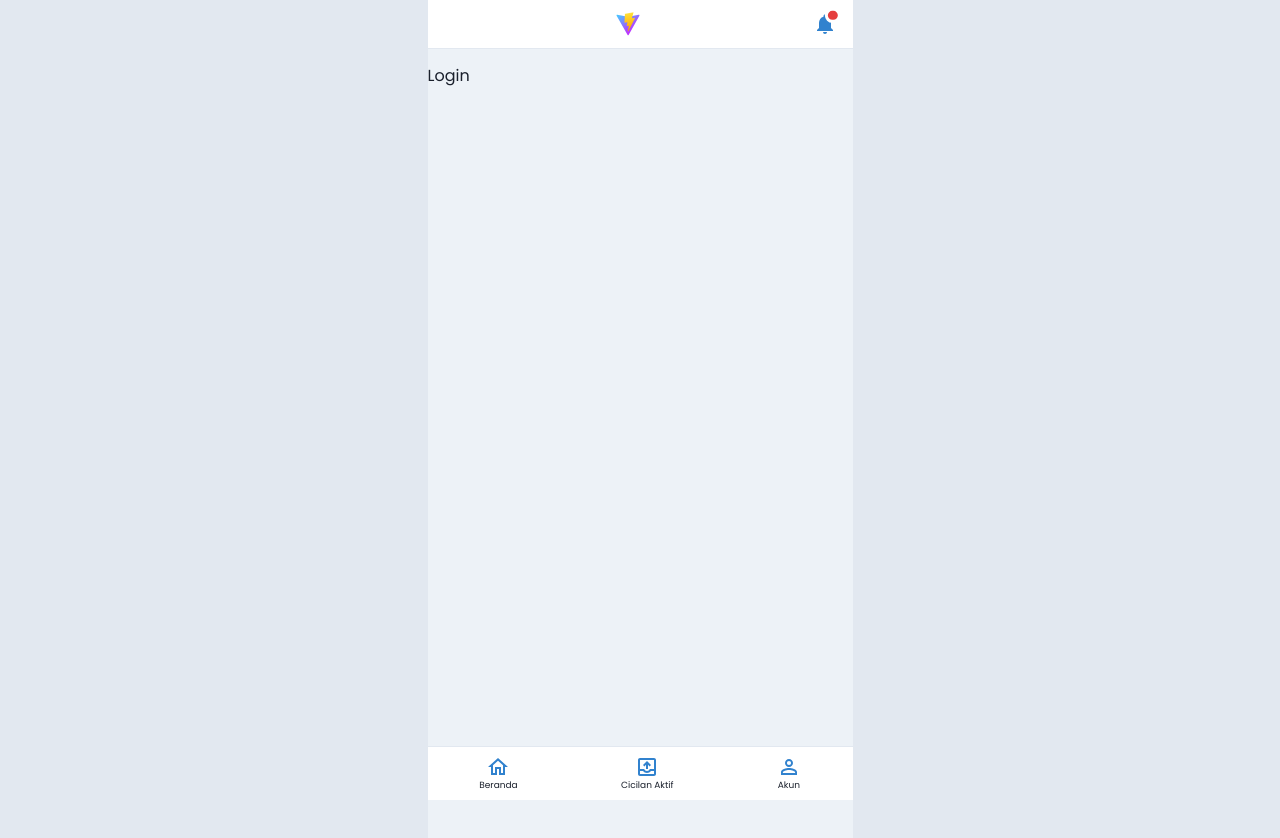
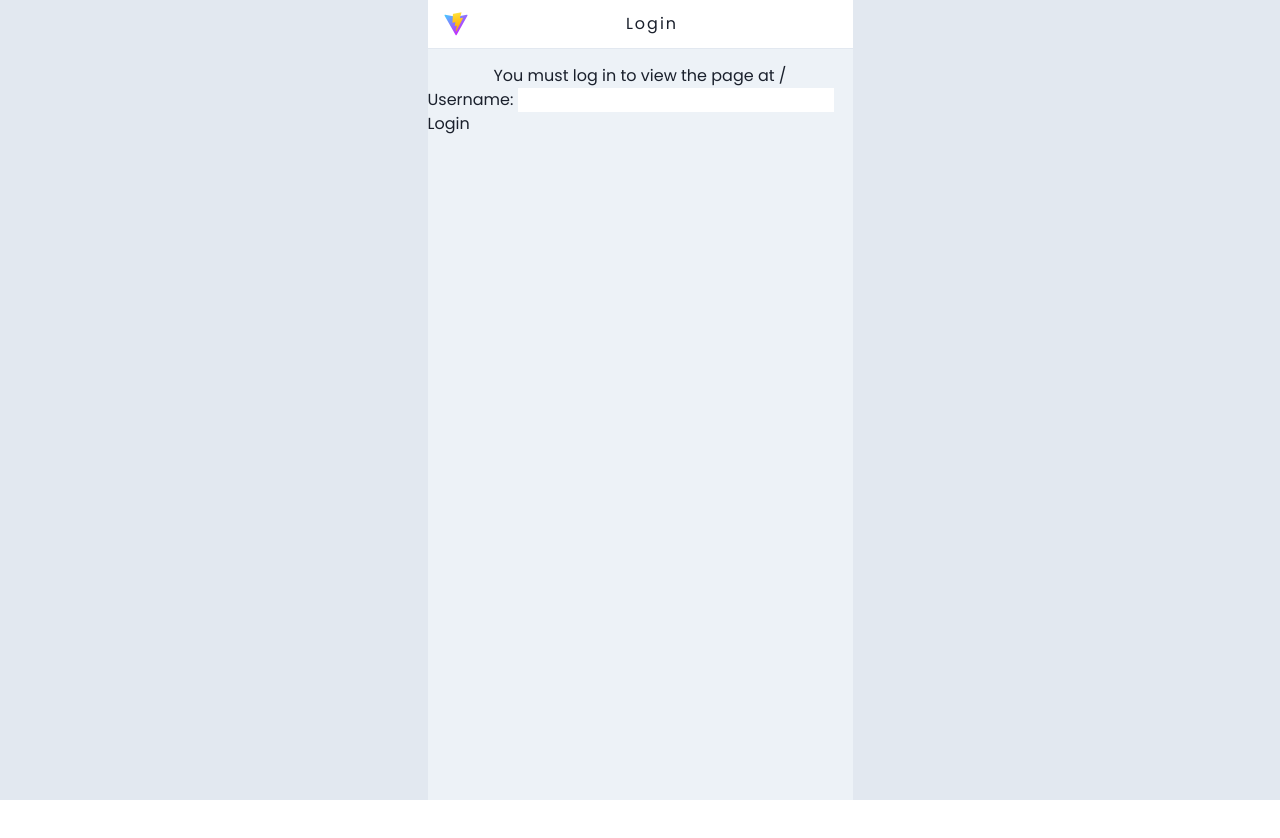
Before and after one commit to Encang-Cutbray/react-vite-app, a React (Vite) app: page /login in a window 1280 px wide. Shown: the top 838 px of the page. After the commit the page ends 800 px from the top, so only its background shows below. Built offline with nearby package versions, Linux system fonts and the light colour scheme.

Commit message:
add authenticat

```diff
--- a/src/App.tsx
+++ b/src/App.tsx
@@ -7,6 +7,7 @@ import AppAnimate from "./components/AppAnimate";
 import { AppFooter, AppHeader, AppLayout } from "./components/layouts";
 
 import MenuContext, { AppMenuType } from "./state/menu-context";
+import AuthWrapper from "./components/AuthWrapper";
 
 function App() {
 	const { menus } = useContext<AppMenuType>(MenuContext);
--- /dev/null
+++ b/src/components/AppLogo/index.tsx
@@ -0,0 +1,24 @@
+import { Image } from "@chakra-ui/react";
+import AppIcon from "../../theme/app-icon";
+
+type AppLogoProps = {
+	onClick?: VoidFunction;
+	src?: string;
+};
+function AppLogo({ onClick, src }: AppLogoProps) {
+
+	let srcLogo = src ? src : AppIcon.AppLogo;
+
+	return (
+		<Image
+			onClick={onClick}
+			w={6}
+			h={6}
+			src={srcLogo}
+			alt="App Logo"
+			cursor="pointer"
+		/>
+	);
+}
+
+export default AppLogo;
--- /dev/null
+++ b/src/components/AuthWrapper/index.tsx
@@ -0,0 +1,20 @@
+import { Navigate, Outlet, useLocation } from "react-router-dom";
+
+import { useAuth } from "../../hooks";
+
+function AuthWrapper() {
+	let auth = useAuth();
+	let location = useLocation();
+
+	if (!auth.user) {
+		// Redirect them to the /login page, but save the current location they were
+		// trying to go to when they were redirected. This allows us to send them
+		// along to that page after they login, which is a nicer user experience
+		// than dropping them off on the home page.
+		return <Navigate to="/login" state={{ from: location }} replace />;
+	}
+
+	return <Outlet />;
+}
+
+export default AuthWrapper;
--- a/src/components/layouts/AppHeader.tsx
+++ b/src/components/layouts/AppHeader.tsx
@@ -2,6 +2,7 @@ import { useContext } from "react";
 import { useNavigate } from "react-router-dom";
 import { Box, Icon, Avatar, AvatarBadge, Image } from "@chakra-ui/react";
 
+import AppLogo from "../AppLogo";
 import AppWrapper from "../AppWrapper";
 
 import AppIcon from "../../theme/app-icon";
@@ -31,13 +32,9 @@ function AppHeader() {
 				>
 					<Box flex={1}>
 						<Box display="flex" justifyContent="center">
-							<Image
+							<AppLogo
 								onClick={() => onClickNav(berandaMenu.url)}
-								w={6}
-								h={6}
 								src={AppIcon.AppLogo}
-								alt="App Logo"
-								cursor="pointer"
 							/>
 						</Box>
 					</Box>
--- a/src/components/layouts/AppHeaderSecondary.tsx
+++ b/src/components/layouts/AppHeaderSecondary.tsx
@@ -1,24 +1,25 @@
+import { ReactNode, useContext } from "react";
+import { useNavigate } from "react-router-dom";
+import { Box, Icon, Avatar, Text, Image } from "@chakra-ui/react";
+
 import AppWrapper from "../AppWrapper";
 
 import AppIcon from "../../theme/app-icon";
 
-import { useNavigate } from "react-router-dom";
-
-import { navTop } from "../../state/menu-context";
-
-import { Box, Icon, Avatar, Text } from "@chakra-ui/react";
+import MenuContext, { AppMenuType } from "../../state/menu-context";
 
 type AppHeaderSecondaryProps = {
 	title?: string;
+	logo?: ReactNode;
 };
 
-function AppHeaderSecondary({ title }: AppHeaderSecondaryProps) {
-	const { 0: berandaMenu } = navTop;
+function AppHeaderSecondary({ title, logo }: AppHeaderSecondaryProps) {
+	const { menus } = useContext<AppMenuType>(MenuContext);
+	const { 0: berandaMenu, ...rest } = menus.top;
 
 	let navigate = useNavigate();
 
 	const onClickNav = (url: string) => {
-		// navigate("-1", { replace: true });
 		navigate(url, { replace: true });
 	};
 
@@ -35,6 +36,9 @@ function AppHeaderSecondary({ title }: AppHeaderSecondaryProps) {
 					px={4}
 				>
 					<Box alignSelf="center">
+						{logo ? (
+							logo
+						) : (
 							<Avatar
 								cursor="pointer"
 								onClick={() => onClickNav(berandaMenu.url)}
@@ -50,9 +54,17 @@ function AppHeaderSecondary({ title }: AppHeaderSecondaryProps) {
 									/>
 								}
 							></Avatar>
+						)}
 					</Box>
 					<Box flex={1}>
-						<Text textAlign="center" textTransform="capitalize" letterSpacing={2} fontSize="md">{title ?? "Title"}</Text>
+						<Text
+							textAlign="center"
+							textTransform="capitalize"
+							letterSpacing={2}
+							fontSize="md"
+						>
+							{title ?? "Title"}
+						</Text>
 					</Box>
 				</Box>
 			</Box>
--- a/src/main.tsx
+++ b/src/main.tsx
@@ -11,6 +11,7 @@ import { MenuProvider } from "./state/menu-context";
 import { AuthProvider } from "./state/auth-context";
 
 import { Account, Interest, NotFound, Notification, Login } from "./pages";
+import AuthWrapper from "./components/AuthWrapper";
 
 ReactDOM.render(
 	<React.StrictMode>
@@ -19,6 +20,7 @@ ReactDOM.render(
 				<AuthProvider>
 					<BrowserRouter>
 						<Routes>
+							<Route element={<AuthWrapper />}>
 								<Route path="/" element={<App />} />
 								<Route path="account" element={<Account />} />
 								<Route path="interest" element={<Interest />} />
@@ -26,6 +28,7 @@ ReactDOM.render(
 									path="notification"
 									element={<Notification />}
 								/>
+							</Route>
 							<Route path="/login" element={<Login />} />
 							<Route path="*" element={<NotFound />} />
 						</Routes>
--- a/src/pages/Login.tsx
+++ b/src/pages/Login.tsx
@@ -1,22 +1,56 @@
 import { Box, Text } from "@chakra-ui/react";
-import { useContext } from "react";
+import { useLocation, useNavigate } from "react-router-dom";
+
+import AppLogo from "../components/AppLogo";
 import AppAnimate from "../components/AppAnimate";
+import { AppHeaderSecondary, AppLayout } from "../components/layouts";
 
-import { AppFooter, AppHeader, AppLayout } from "../components/layouts";
-import MenuContext, { AppMenuType } from "../state/menu-context";
+import { useAuth } from "../hooks";
 
 function Login() {
-	const { menus } = useContext<AppMenuType>(MenuContext);
+	let navigate = useNavigate();
+	let location = useLocation();
+	let auth = useAuth();
+
+	let from : any = location.state?.from?.pathname || "/";
+	function handleSubmit(event: React.FormEvent<HTMLFormElement>) {
+		event.preventDefault();
+
+		let formData = new FormData(event.currentTarget);
+		let username = formData.get("username") as string;
+
+		auth.signin(username, () => {
+			navigate(from, { replace: true });
+		});
+	}
+	/**
+	 * <div>
+      <p>You must log in to view the page at {from}</p>
+
+      <form onSubmit={handleSubmit}>
+        <label>
+          Username: <input name="username" type="text" />
+        </label>{" "}
+        <button type="submit">Login</button>
+      </form>
+    </div>
+	 */
 	return (
 		<AppLayout>
-			<AppHeader />
+			<AppHeaderSecondary title="Login" logo={<AppLogo />} />
 			<AppAnimate>
-				<Box h="1000px" bg="gray.100" pt={16}>
-					<Text>Login</Text>
+				<Box minH="100vh" h="100%" bg="gray.100" pt={16}>
+					<Text textAlign="center">
+						You must log in to view the page at {from}
+					</Text>
+					<form onSubmit={handleSubmit}>
+						<label>
+							Username: <input name="username" type="text" />
+						</label>{" "}
+						<button type="submit">Login</button>
+					</form>
 				</Box>
 			</AppAnimate>
-
-			<AppFooter footerMenu={menus.bottom} />
 		</AppLayout>
 	);
 }
--- a/src/state/menu-context.tsx
+++ b/src/state/menu-context.tsx
@@ -12,18 +12,15 @@ export type AppMenuType = {
 		bottom: MenuType[];
 	};
 };
-
-const { menus: { top: navTop } } = menus;
-
 const MenuContext = React.createContext<AppMenuType>(null!);
-
 export default MenuContext;
 
+const appMenu = menus;
+
 const MenuProvider = ({ children }: { children: React.ReactNode }) => {
-	const appMenu = menus;
 	return (
 		<MenuContext.Provider value={appMenu}>{children}</MenuContext.Provider>
 	);
 };
 
-export { navTop, MenuProvider };
+export { MenuProvider };
```
Lines whose indentation alone changed are shown as unchanged.
